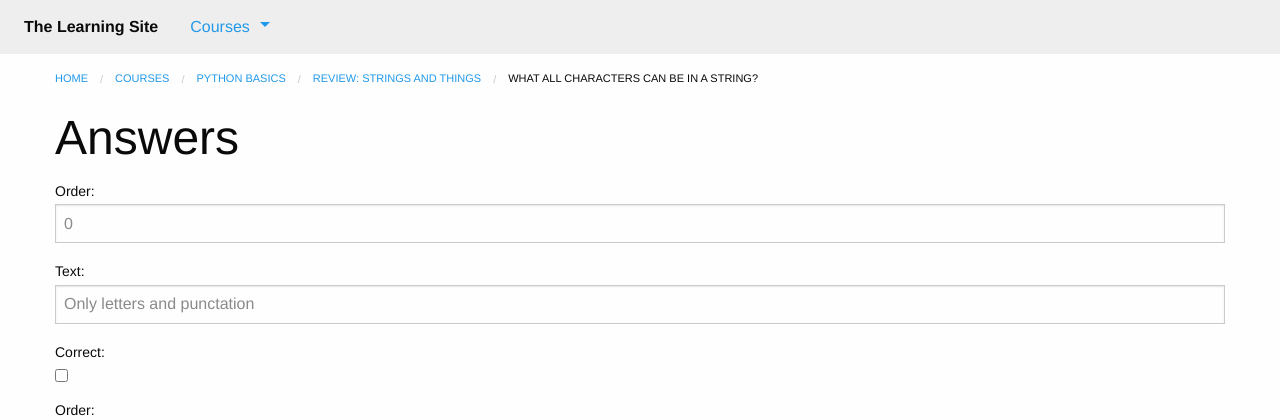
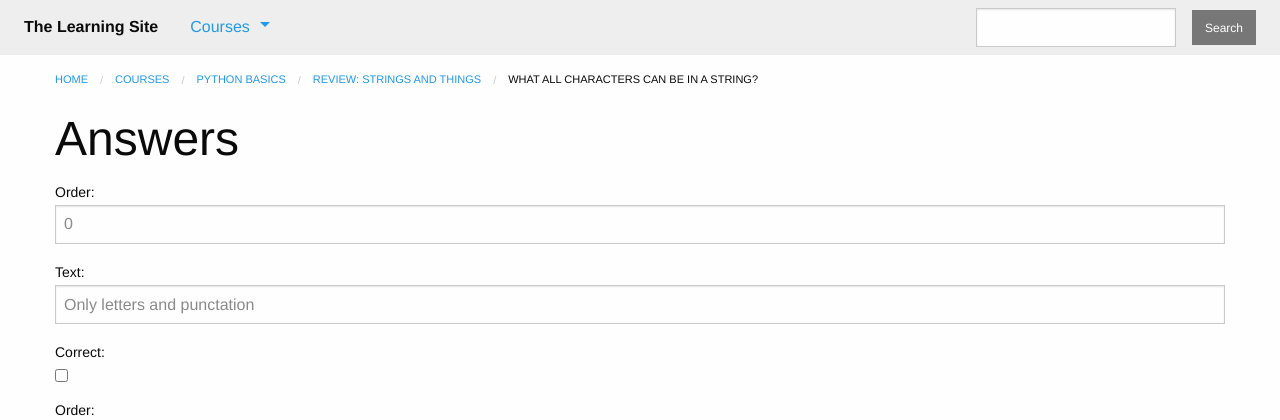
Before and after one commit to jebin007/Django-ORM, a Django app: page /courses/2/edit_answer/2/ in a window 1280 px wide. Shown: the top 420 px of the page. Run offline with Django 3.2, Linux system fonts and the light colour scheme; a user stored in the database is signed in; data comes from the database, SQL or seed files in the repository; both versions use the stored data as it was after the commit.

Commit message:
Exclusivity:
-created a search bar to search for specific courses
-created a view to search the user provided query

Teacher's Notes:
More on filter() and exclude().
Model.objects.filter(attribute__condition=value)
The conditions are called field lookups and there are a lot of them. The ones I seem to use the most often are gte (greater than or equal to), lte (less than or equal to), in (uh, just like Python's in keyword), and icontains (case-insensitive in for strings). I'm sure you'll find some that you love, too.
The condition can also be a related model, so, for example, if C has a foreign key to B and B has a foreign key to A, you could do: C.objects.filter(b__a__id__in=[1, 5, 10]) to get all of the C objects that have a B object with an A object whose id attribute is 1, 5, or 10. Yes, this is an over-engineered, overly-complicated scenario, but you'll be surprised how often similar things come up.

If you're coding along and the form isn't submitting when you click the button, change the button's type attribute to be "submit" (or, better yet, turn it into <input type="submit"> with all of the other classes applied).

```diff
--- a/learning_site/courses/urls.py
+++ b/learning_site/courses/urls.py
@@ -25,6 +25,7 @@ urlpatterns = [
     url(r'(?P<question_pk>\d+)/create_answer/$',
         views.answer_form, name='create_answer'),
     url(r'by/(?P<teacher>[-\w]+)/$', views.courses_by_teacher, name='by_teacher'),
+    url(r'search/$', views.search, name='search'),
     url(r'(?P<pk>\d+)/$', views.course_detail, name='detail'),
 ]
 
--- a/learning_site/courses/views.py
+++ b/learning_site/courses/views.py
@@ -166,3 +166,8 @@ def answer_form(request, question_pk, answer_pk=None):
 def courses_by_teacher(request, teacher):
     courses = models.Course.objects.filter(teacher__username=teacher)  #the double underscore in this case jumps from one relationship to another
     return render(request, 'courses/course_list.html', {'courses': courses})
+
+def search(request):
+    term = request.GET.get('q')
+    courses = models.Course.objects.filter(title__icontains=term)   #title is a field in courses and icontains makees the data insensitive to search.
+    return render(request, 'courses/course_list.html', {'courses': courses})
--- a/learning_site/templates/layout.html
+++ b/learning_site/templates/layout.html
@@ -25,6 +25,14 @@
                         </ul>
                     </li>
                 </ul>
+            </section>
+            <section class="top-bar-right">
+                <form action="{% url 'courses:search' %}" method="GET">
+                    <ul class="menu">
+                        <li><input type="search" name="q"</li>
+                        <li><button type="button" class="secondary small button">Search</button></li>
+                    </ul>
+                </form>
             </section>
         </nav>
         {% if messages %}
```
Also changed, not shown: learning_site/db.sqlite3.
